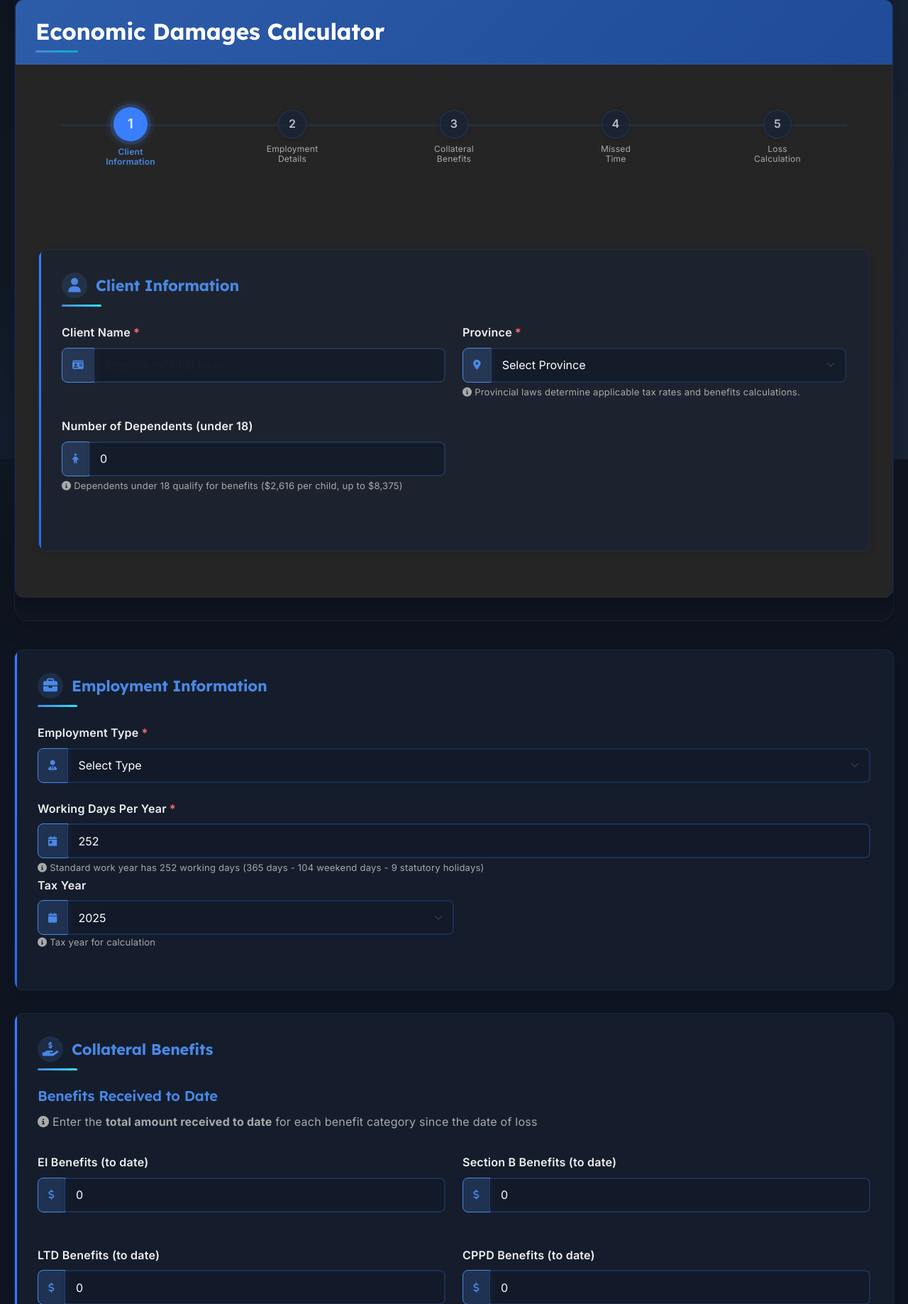
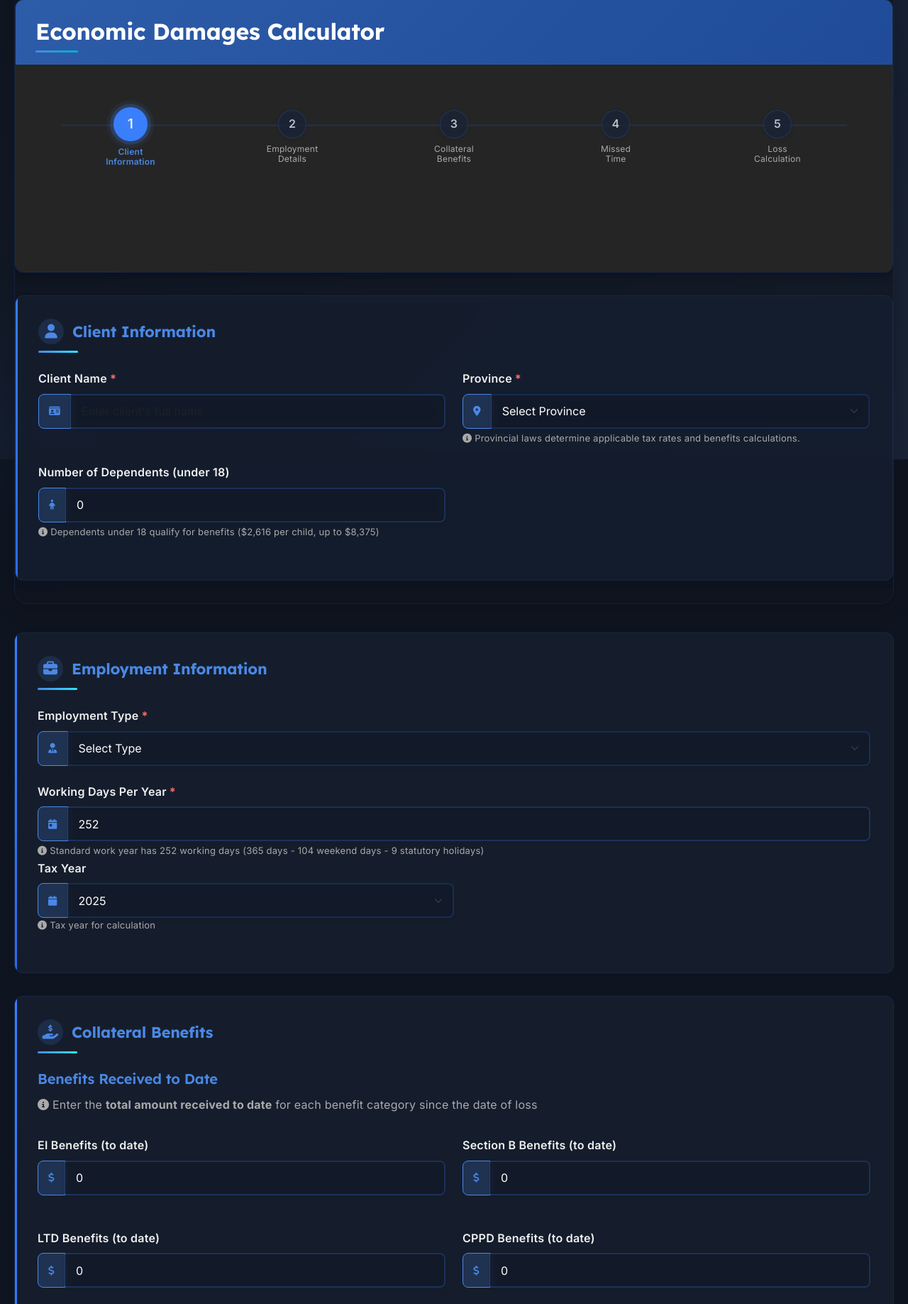
Before and after one commit to JohnMacGillis/ActuClaim, a Flask app: page / in a window 1280 px wide. Shown: the part 153-1990 px from the top of the page at 71% size. Run offline with Flask 3, Linux system fonts and the light colour scheme.

Commit message:
Fixed client information section structure, moved province inside the section, and properly aligned tax year dropdown

```diff
--- a/templates/index.html
+++ b/templates/index.html
@@ -49,9 +49,11 @@
         </div>
 
         <form method="post" action="{{ url_for('calculate') }}" id="calculator-form">
+                </div>
+            </div>
+            <!-- Employment Information Section -->
             <!-- Basic Information Section -->
             <div class="section-card">
-                        <div class="form-group mb-4">
                 <h3 class="section-title"><i class="fas fa-user"></i> Client Information</h3>
 
                 <div class="row">
@@ -86,7 +88,6 @@
                 <div class="row">
                     <div class="col-md-6">
                         <div class="form-group mb-4">
-                            </small>
                             <label for="dependents" class="form-label">Number of Dependents (under 18)</label>
                             <div class="input-group">
                                 <span class="input-group-text"><i class="fas fa-child"></i></span>
@@ -97,15 +98,14 @@
                             </small>
                         </div>
                     </div>
-                </div>
-                            </div>
-                            <small class="form-text text-muted">
-                            </small>
-                        </div>
+                    <div class="col-md-6">
+                        <div class="form-group mb-4">
                     </div>
                 </div>
             </div>
 
+                </div>
+            </div>
             <!-- Employment Information Section -->
             <div class="section-card">
                 <h3 class="section-title"><i class="fas fa-briefcase"></i> Employment Information</h3>
```
